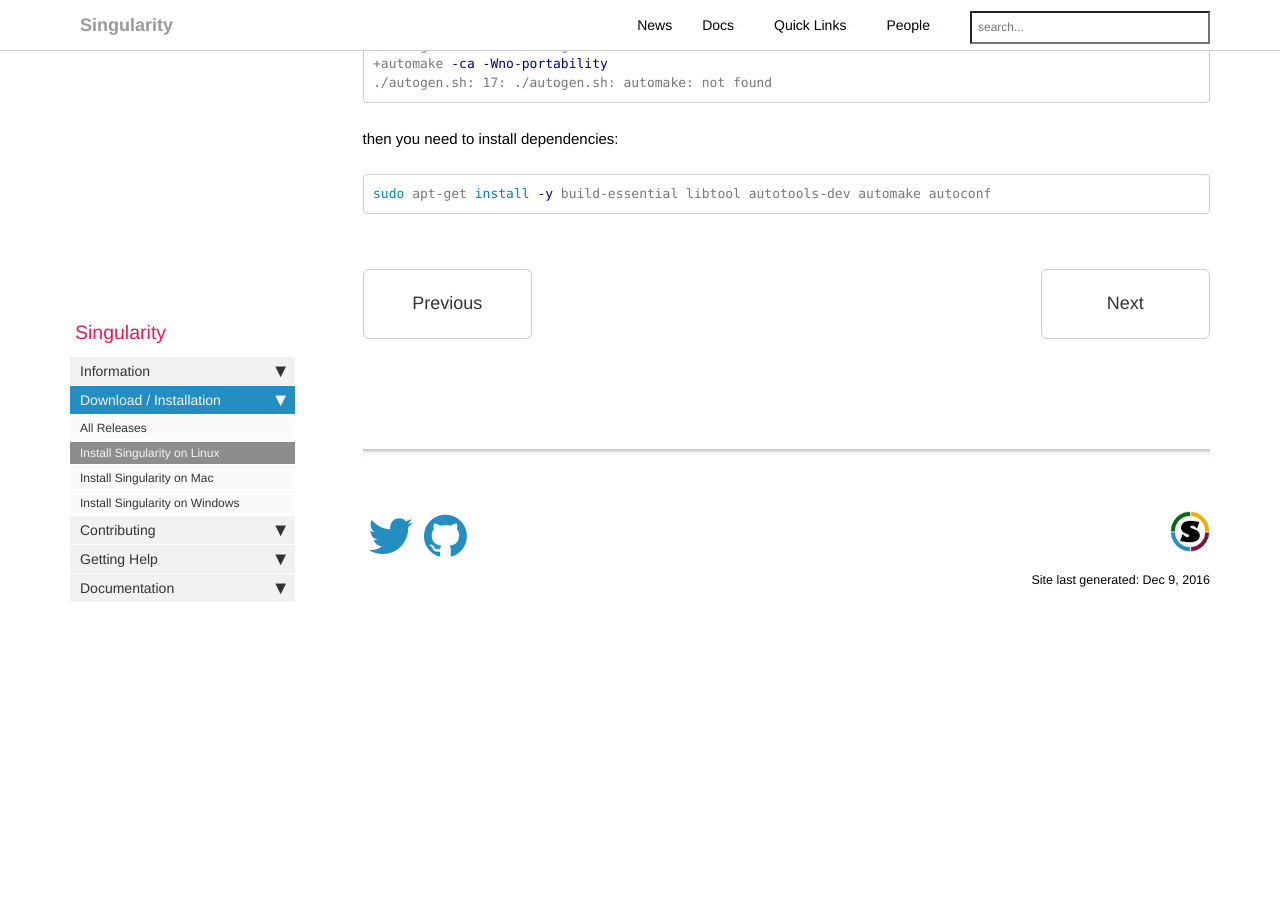
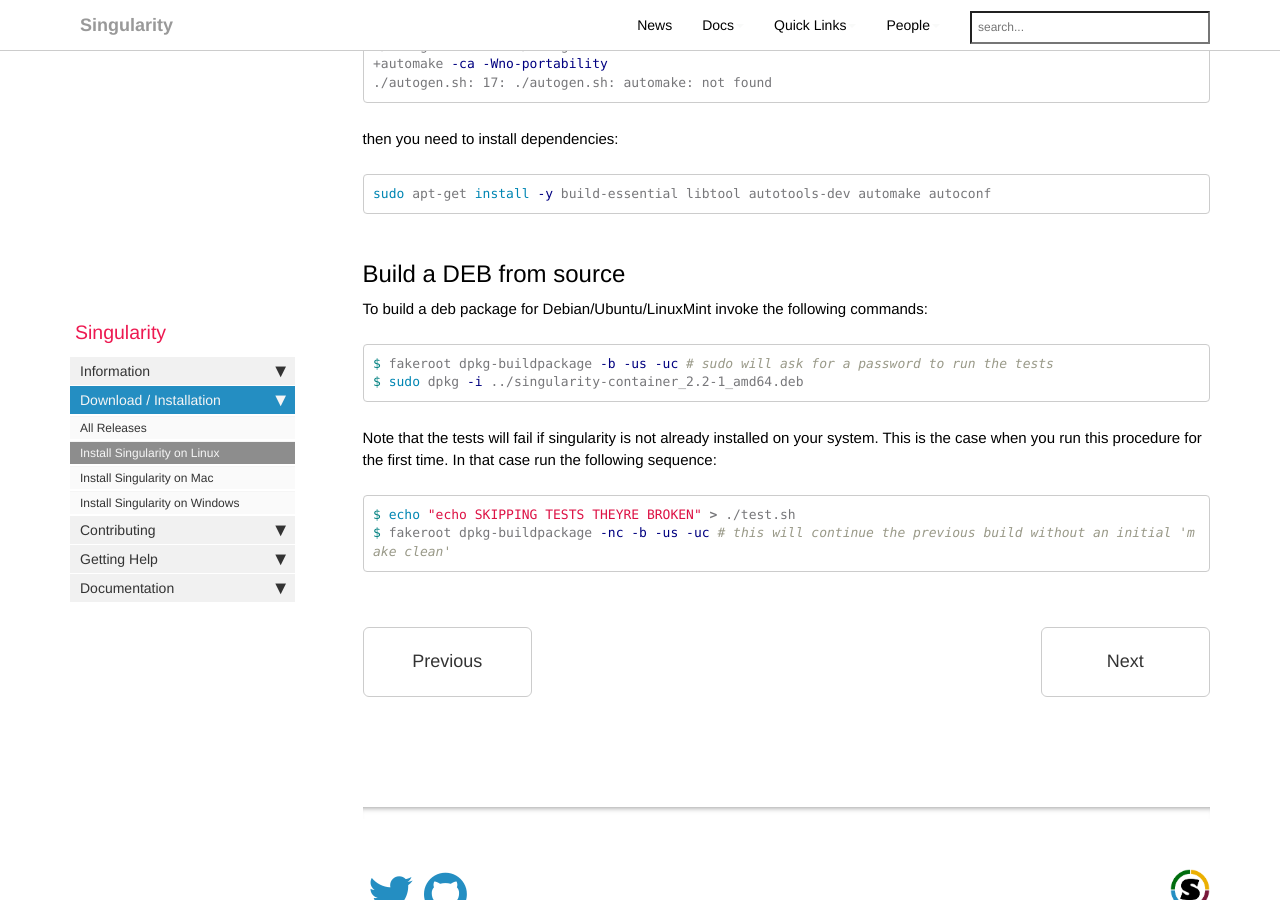
Before and after one commit to singularityware/singularityware.github.io, a Jekyll site: the page built from pages/docs/install/install-linux.md, in a window 1280 px wide and 900 px high, scrolled down 1801 px. Built offline with Jekyll 4.4.1, drawn with Linux system fonts in a browser that asks for light colours; nearby versions of some CDN libraries; comment, search, counter and statistics services are not loaded; before the commit the page ends 2441 px from its top, so only the background shows below that.

Commit message:
adding section on howto build DEB from sources

````diff
--- a/pages/docs/install/install-linux.md
+++ b/pages/docs/install/install-linux.md
@@ -90,4 +90,21 @@ then you need to install dependencies:
 sudo apt-get install -y build-essential libtool autotools-dev automake autoconf
 ```
 
+## Build a DEB from source
+
+To build a deb package for Debian/Ubuntu/LinuxMint invoke the following commands:
+
+```bash
+$ fakeroot dpkg-buildpackage -b -us -uc # sudo will ask for a password to run the tests
+$ sudo dpkg -i ../singularity-container_2.2-1_amd64.deb
+```
+
+Note that the tests will fail if singularity is not already installed on your system. This is the case when you run this procedure for the first time.
+In that case run the following sequence:
+
+```bash
+$ echo "echo SKIPPING TESTS THEYRE BROKEN" > ./test.sh
+$ fakeroot dpkg-buildpackage -nc -b -us -uc # this will continue the previous build without an initial 'make clean'
+```
+
 {% include links.html %}
````
